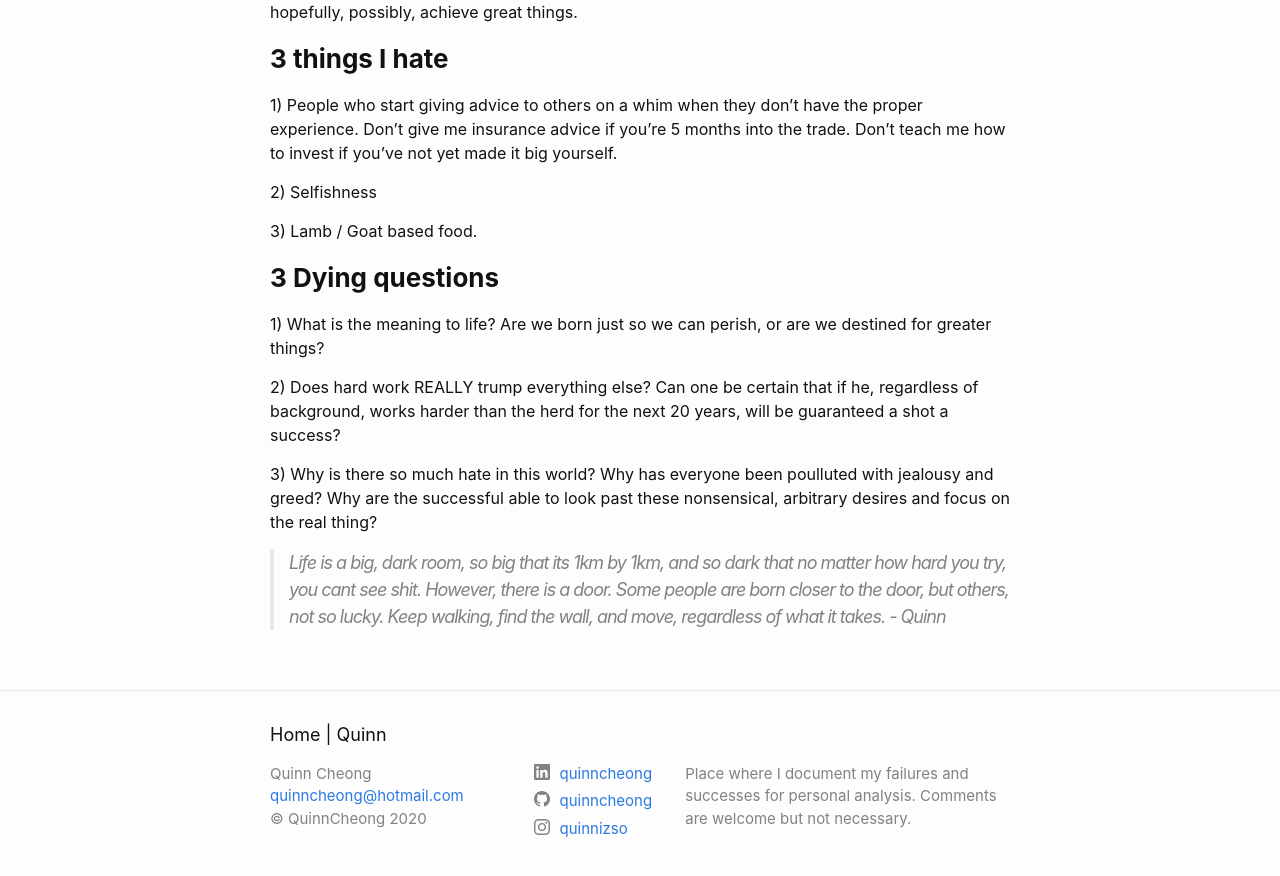
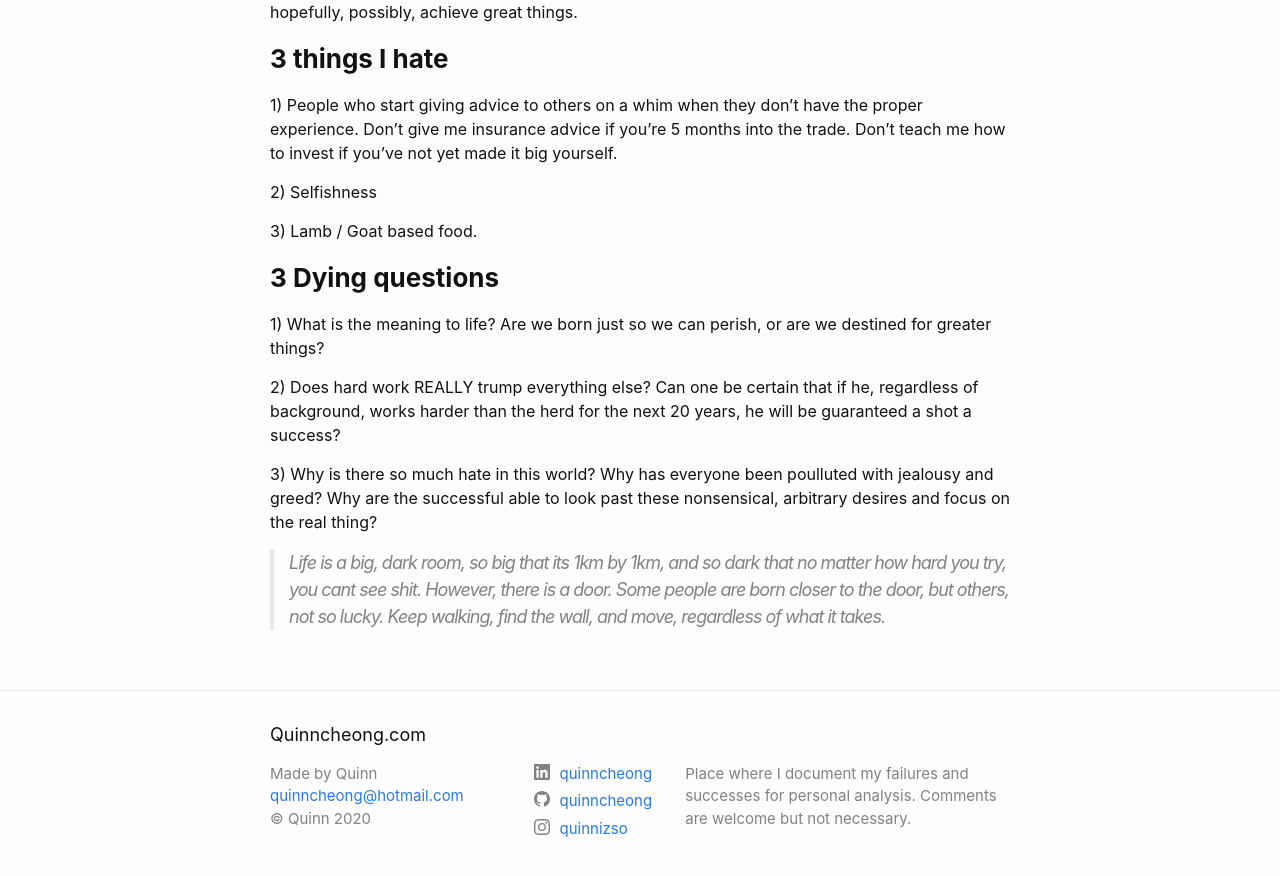
Before and after one commit to quinncheong/quinncheong.github.io, a Jekyll site: the page built from about.markdown, in a window 1280 px wide and 900 px high, scrolled down 998 px. Shown: the top 876 px of the window. Built offline with Jekyll 4.4.1, drawn with Linux system fonts in a browser that asks for light colours; some of the changed text lies outside the part shown.

Commit message:
update for 30 nov 2020

```diff
--- a/_config.yml
+++ b/_config.yml
@@ -18,11 +18,11 @@
 # You can create any custom variable you would like, and they will be accessible
 # in the templates via {{ site.myvariable }}.
 
-title: Home | Quinn
+title: Quinncheong.com
 email: quinncheong@hotmail.com
 description: >- # this means to ignore newlines until "baseurl:"
   Place where I document my failures and successes for personal analysis. Comments are welcome but not necessary.
-baseurl: "/" # the subpath of your site, e.g. /blog
+baseurl: "" # the subpath of your site, e.g. /blog
 url: "https://quinncheong.github.io" # the base hostname & protocol for your site, e.g. http://example.com
 # No twitter for now as I dont use twitter alot
 # twitter_username: quinn_cheong
@@ -30,9 +30,9 @@ github_username:  quinncheong
 linkedin_username:  quinncheong
 instagram_username: quinnizso
 
-author: Quinn Cheong
+author: Made by Quinn
 
-copyright: QuinnCheong
+copyright: Quinn
 
 # Build settings
 theme: minima
--- a/about.markdown
+++ b/about.markdown
@@ -35,8 +35,8 @@ I'll end it off with letting you know my 3 biggest beliefs, 3 things I hate, and
 ### **3 Dying questions**
 1) What is the meaning to life? Are we born just so we can perish, or are we destined for greater things?
 
-2) Does hard work REALLY trump everything else? Can one be certain that if he, regardless of background, works harder than the herd for the next 20 years, will be guaranteed a shot a success?
+2) Does hard work REALLY trump everything else? Can one be certain that if he, regardless of background, works harder than the herd for the next 20 years, he will be guaranteed a shot a success?
 
 3) Why is there so much hate in this world? Why has everyone been poulluted with jealousy and greed? Why are the successful able to look past these nonsensical, arbitrary desires and focus on the real thing?
 
-> Life is a big, dark room, so big that its 1km by 1km, and so dark that no matter how hard you try, you cant see shit. However, there is a door. Some people are born closer to the door, but others, not so lucky. Keep walking, find the wall, and move, regardless of what it takes. - Quinn
+> Life is a big, dark room, so big that its 1km by 1km, and so dark that no matter how hard you try, you cant see shit. However, there is a door. Some people are born closer to the door, but others, not so lucky. Keep walking, find the wall, and move, regardless of what it takes.
```
Also changed, not shown: other parts of about.markdown (+1 -1 lines), _posts/2020-11-30-first-thoughts-entry.md (added, +32 -0 lines), _posts/2020-11-29-br-22-immutable-laws.markdown (renamed from _posts/2020-11-29-welcome-to-jekyll.markdown).
